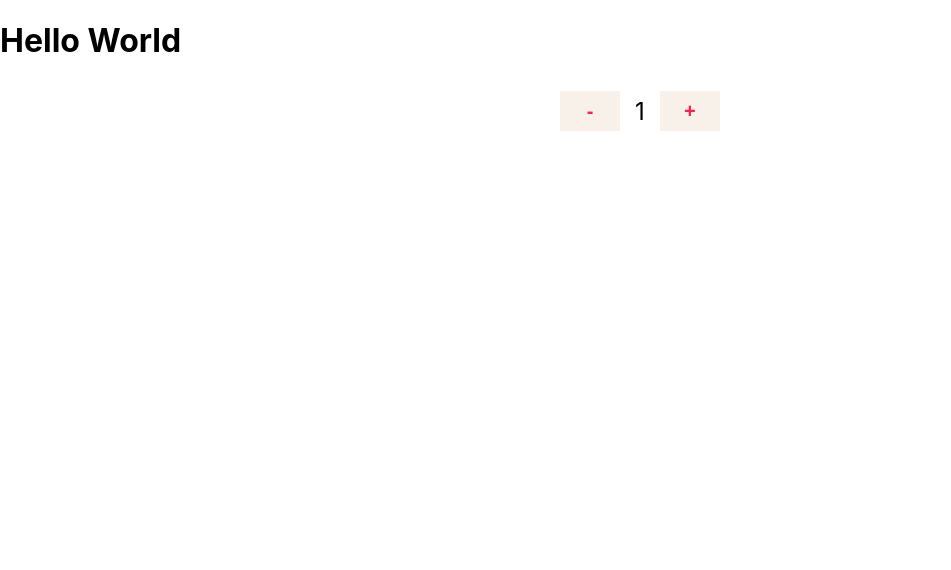
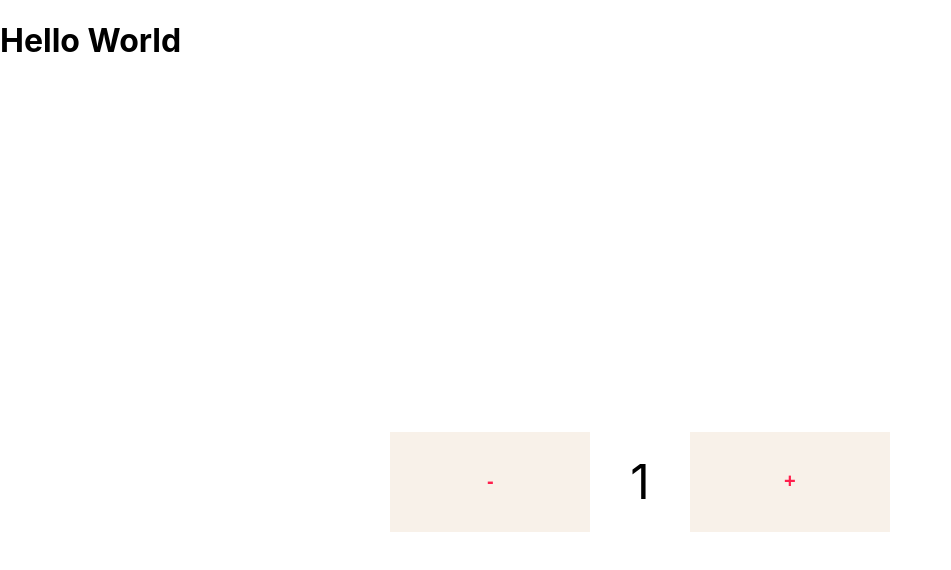
Before and after one commit to GeracNeto/aula-hooks-react, a React (Create React App) app: page / in a window 1280 px wide. Shown: the top 570 px of the page, without its empty margins (0-951 px from the left). Built offline with nearby package versions, Linux system fonts and the light colour scheme.

Commit message:
Atualizado estilo do botão e tamanho da fonte do número

```diff
--- a/src/components/IfoodCounter/IfoodCounter.css
+++ b/src/components/IfoodCounter/IfoodCounter.css
@@ -3,17 +3,18 @@
     align-items: center;
     justify-content: center;
     margin: 0 25%;
+    height: 100vh;
 }
 
 .master-container p{
     margin: 0;
-    padding: 15px;
-    font-size: 24px;
+    padding: 40px;
+    font-size: 48px;
 }
 
 .button-active{
-    width: 60px;
-    height: 40px;
+    width: 200px;
+    height: 100px;
     font-size: 20px;
     font-weight: bolder;
 
@@ -23,8 +24,8 @@
 }
 
 .button-inactive{
-    width: 60px;
-    height: 40px;
+    width: 200px;
+    height: 100px;
     font-size: 20px;
     font-weight: bolder;
 
```
